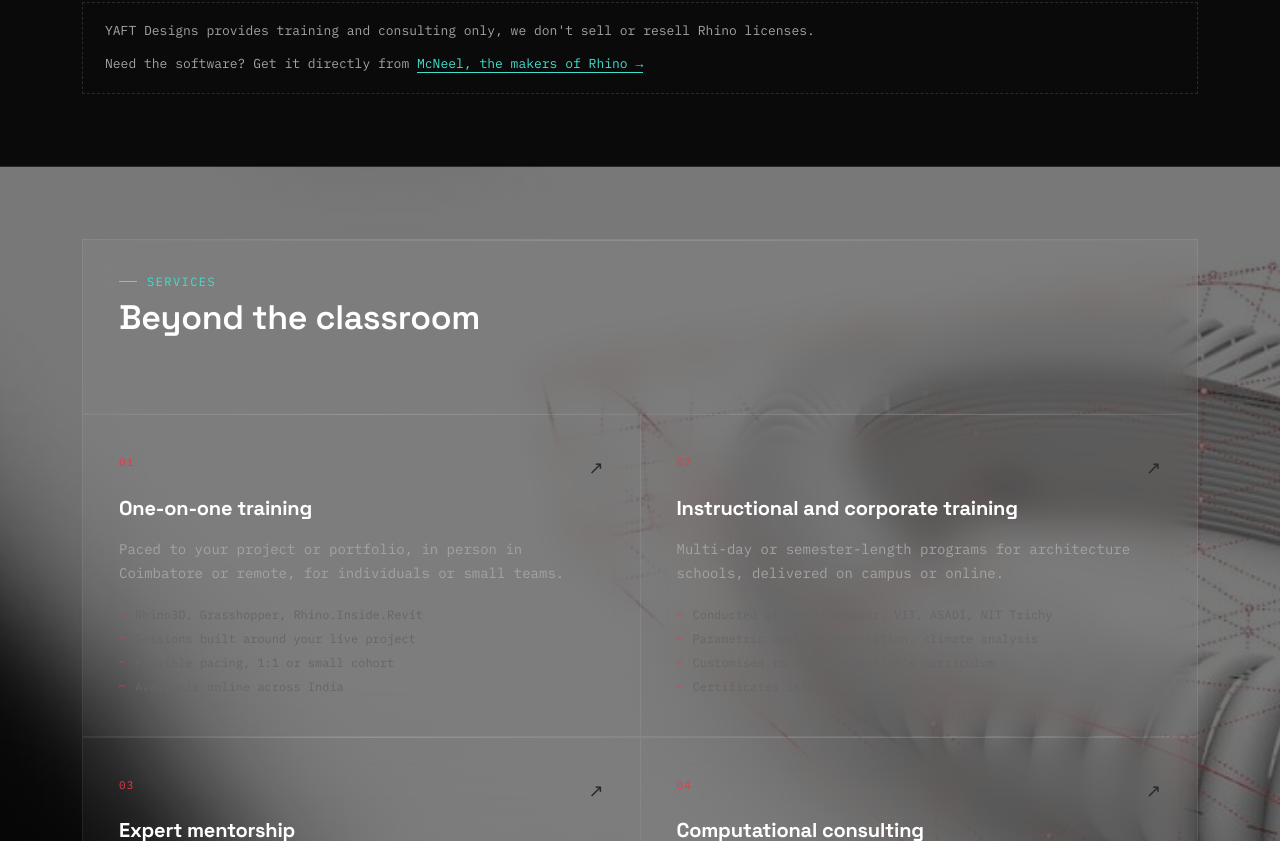
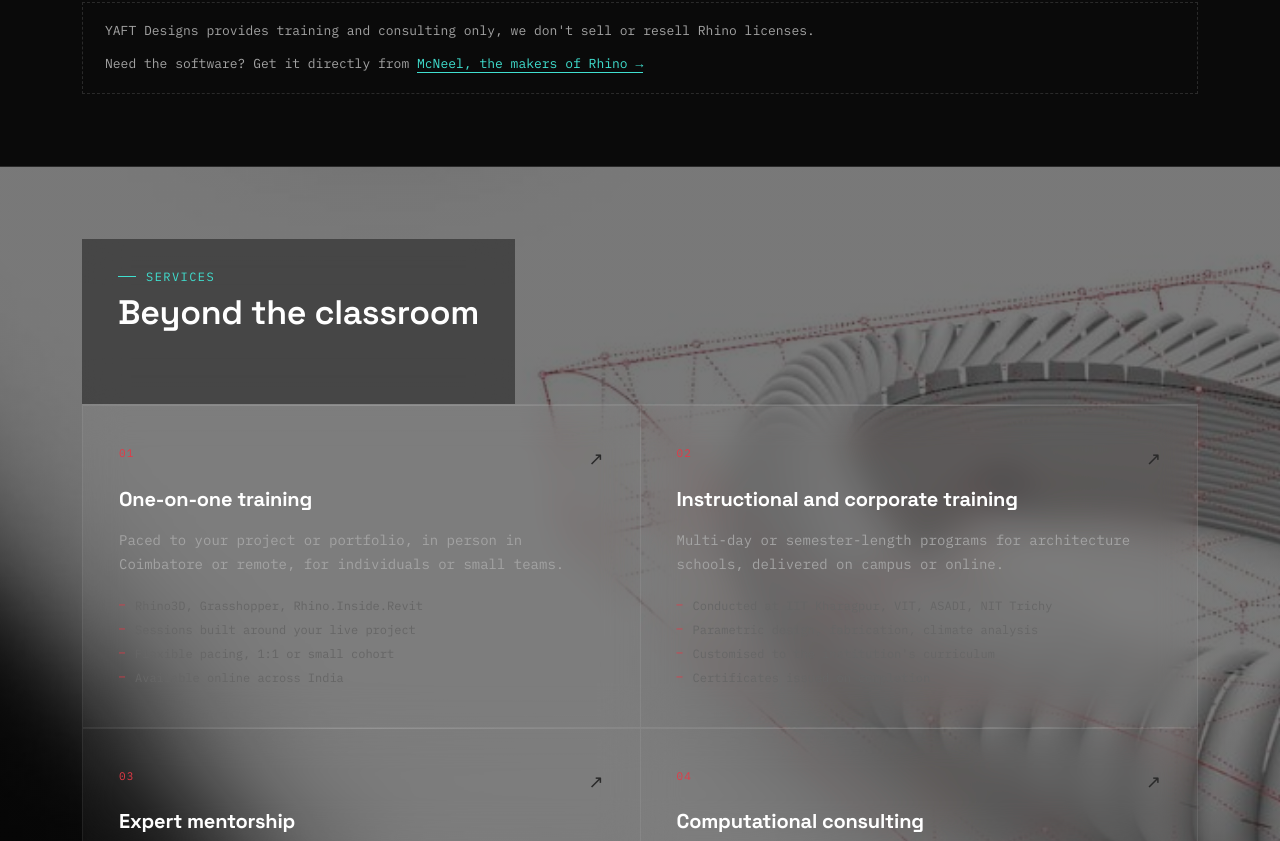
Before and after one commit to YAFTDesigns/yaftwebsite, a Next.js app: page / in a window 1280 px wide. Shown: the part 1760-2601 px from the top of the page. Built offline with nearby package versions, Linux system fonts and the light colour scheme; no server answers.

Commit message:
Simplify services head glass: subtle frosted text area, no box

```diff
--- a/app/home.module.css
+++ b/app/home.module.css
@@ -19,17 +19,12 @@
     url('/assets/images/stadium.jpg') center/cover no-repeat;
 }
 .servicesHead{
-  background:rgba(255,255,255,0.04);
-  backdrop-filter:blur(18px) saturate(1.5);
-  -webkit-backdrop-filter:blur(18px) saturate(1.5);
-  border:1px solid rgba(255,255,255,0.08);
-  border-bottom:none;
-  padding:32px 36px 28px;
-  position:relative;
-}
-.servicesHead::before{
-  content:'';position:absolute;top:0;left:0;right:0;height:1px;
-  background:linear-gradient(90deg,transparent,rgba(255,255,255,0.15),transparent);
+  display:inline-block;
+  background:rgba(10,10,10,0.45);
+  backdrop-filter:blur(20px) saturate(1.4);
+  -webkit-backdrop-filter:blur(20px) saturate(1.4);
+  padding:28px 36px 24px;
+  margin-bottom:0;
 }
 .servicesList{
   border-top:1px solid rgba(255,255,255,0.1);
```
